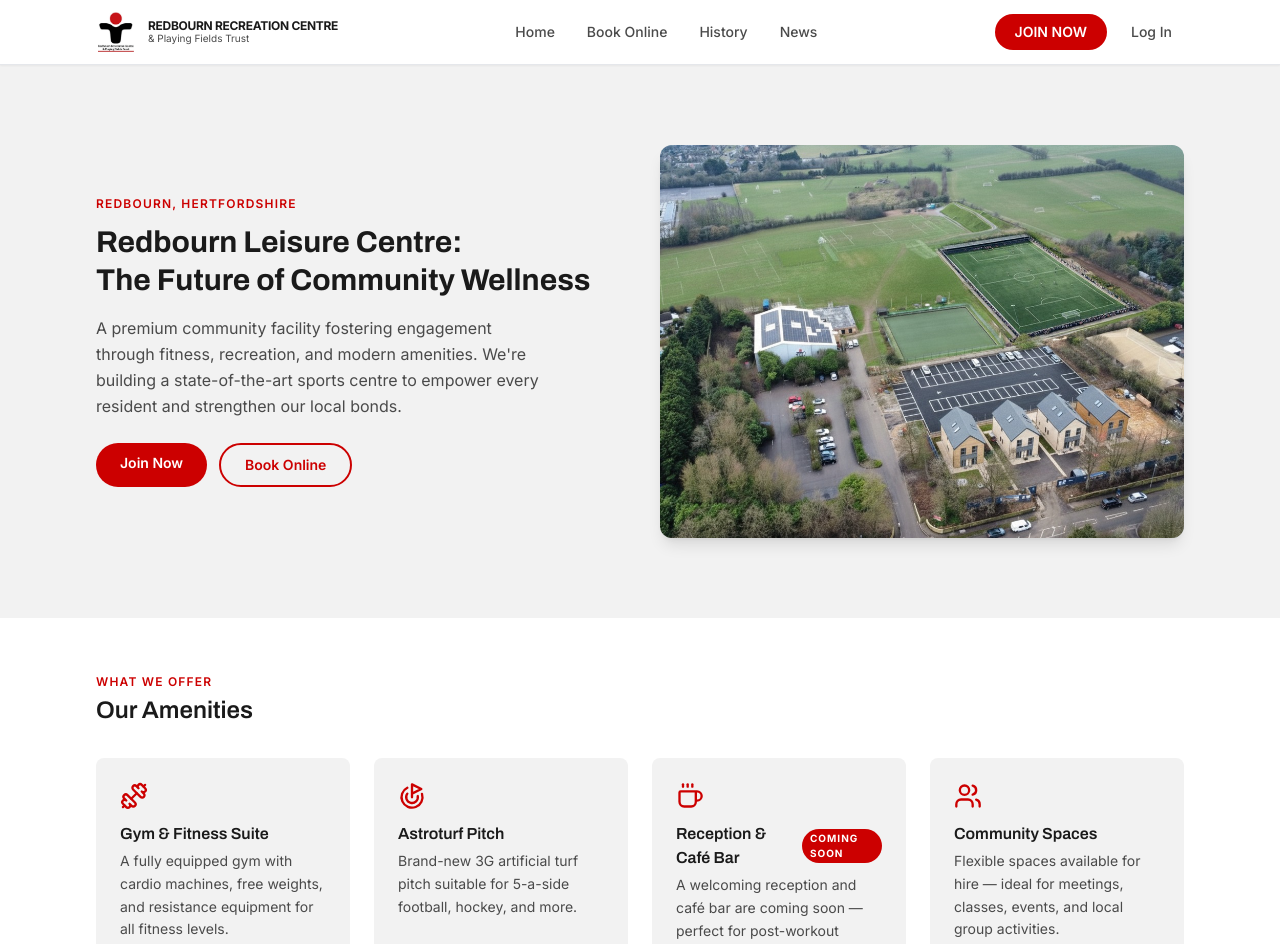
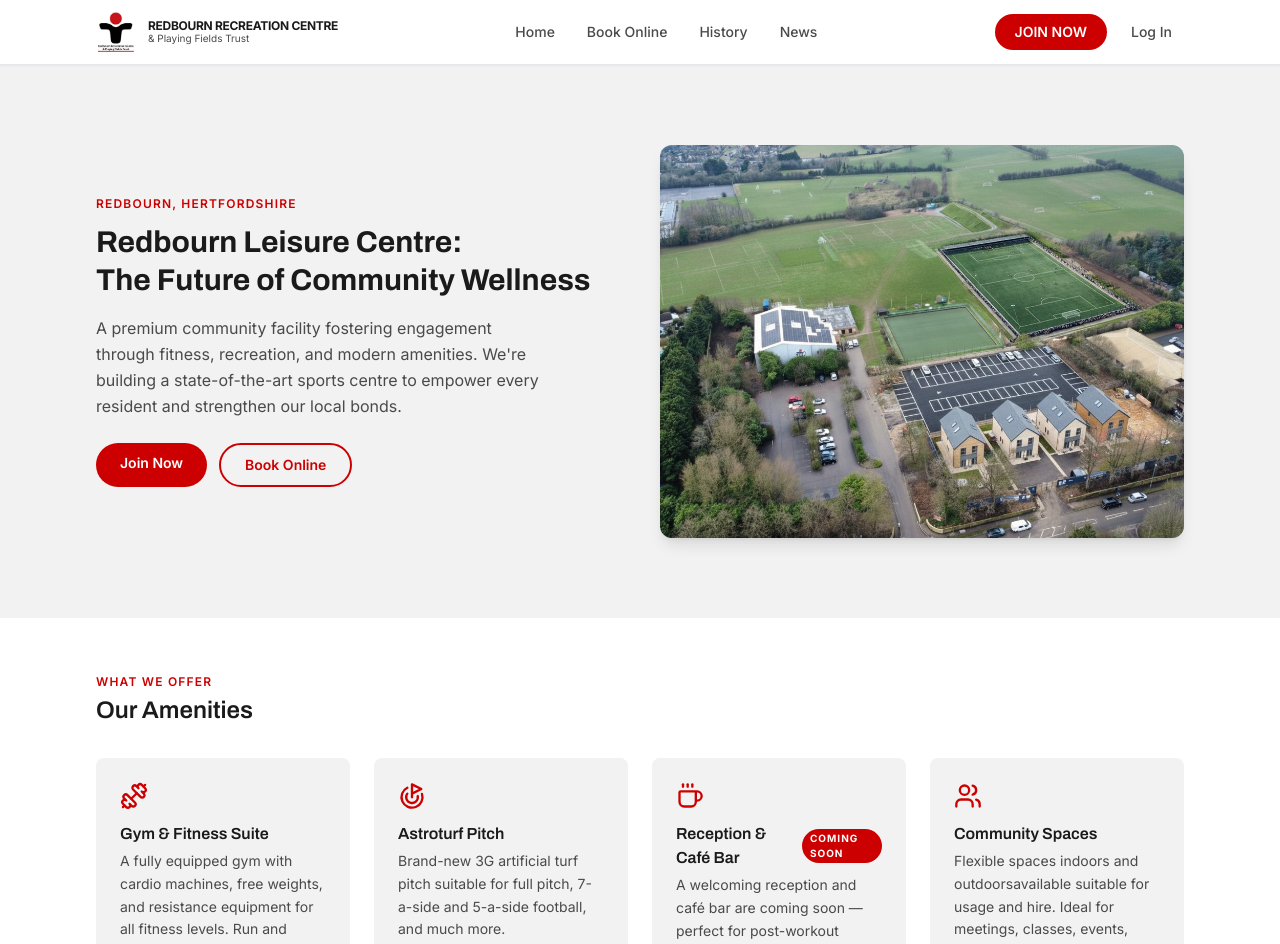
Before and after one commit to 11MFDOOM11/Redbourne-Rec-website, a Next.js app: page / in a window 1280 px wide. Shown: the top 944 px of the page. Built offline with nearby package versions, Linux system fonts and the light colour scheme.

Commit message:
Text changes to the Amenities

```diff
--- a/app/page.tsx
+++ b/app/page.tsx
@@ -17,13 +17,13 @@ const amenities = [
     icon: <Dumbbell className="text-[#CC0000]" size={28} aria-hidden="true" />,
     title: "Gym & Fitness Suite",
     description:
-      "A fully equipped gym with cardio machines, free weights, and resistance equipment for all fitness levels.",
+      "A fully equipped gym with cardio machines, free weights, and resistance equipment for all fitness levels. Run and managed by Everyone Active.",
   },
   {
     icon: <Goal className="text-[#CC0000]" size={28} aria-hidden="true" />,
     title: "Astroturf Pitch",
     description:
-      "Brand-new 3G artificial turf pitch suitable for 5-a-side football, hockey, and more.",
+      "Brand-new 3G artificial turf pitch suitable for full pitch, 7-a-side and 5-a-side football, and much more.",
   },
   {
     icon: <Coffee className="text-[#CC0000]" size={28} aria-hidden="true" />,
@@ -36,7 +36,7 @@ const amenities = [
     icon: <Users className="text-[#CC0000]" size={28} aria-hidden="true" />,
     title: "Community Spaces",
     description:
-      "Flexible spaces available for hire — ideal for meetings, classes, events, and local group activities.",
+      "Flexible spaces indoors and outdoorsavailable suitable for usage and hire. Ideal for meetings, classes, events, corporateteam building away days and community group activities.",
   },
 ];
 
```
